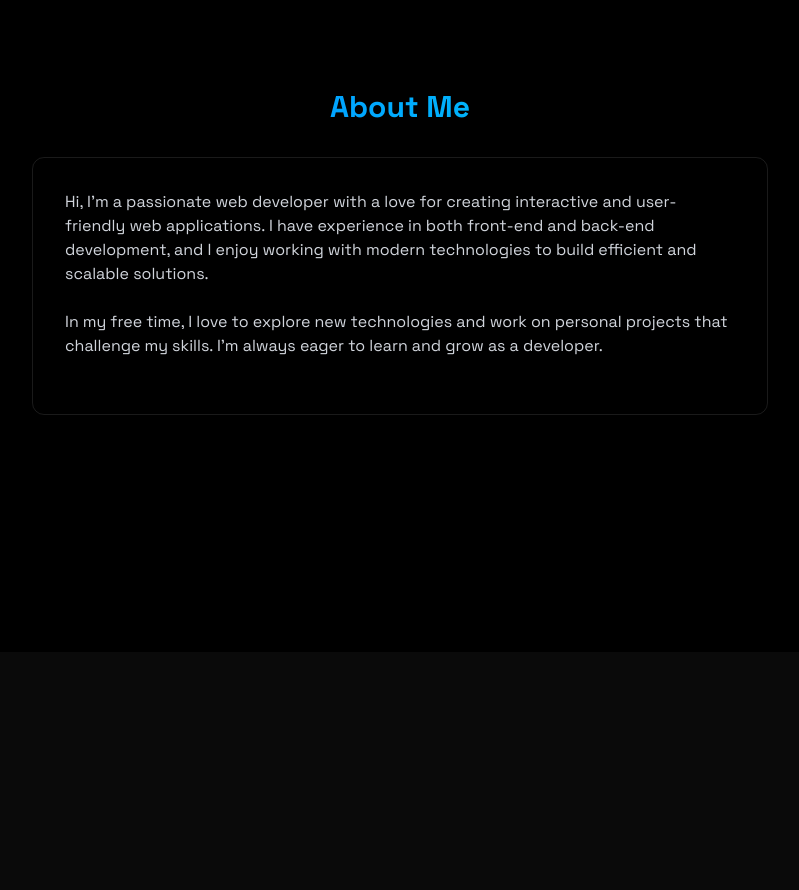
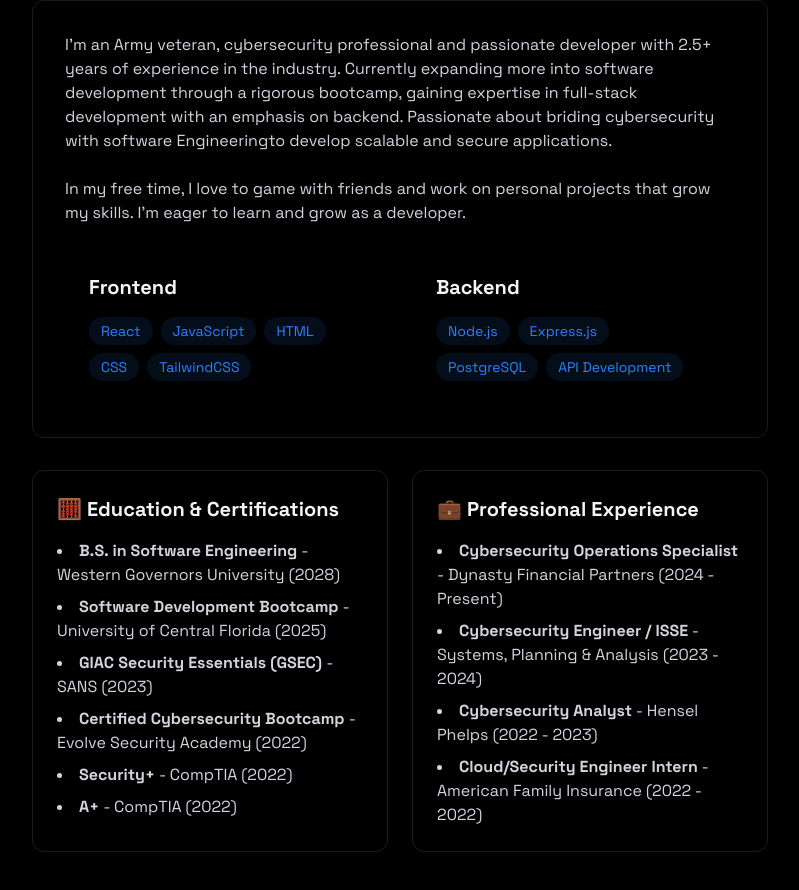
Before and after one commit to jarredhampton/portfolio, a React (Vite) app: page / in a window 1280 px wide. Shown: the part 948-1838 px from the top of the page, without its empty margins (240-1039 px from the left). Before the commit the page ends 1600 px from the top, so only its background shows below. Built offline with nearby package versions, Linux system fonts and the light colour scheme.

Commit message:
cleaned up home and about and finished experiences

```diff
--- a/src/components/sections/About.jsx
+++ b/src/components/sections/About.jsx
@@ -1,4 +1,13 @@
 export const About = () => {
+  const frontendSkills = ["React", "JavaScript", "HTML", "CSS", "TailwindCSS"];
+
+  const backendSkills = [
+    "Node.js",
+    "Express.js",
+    "PostgreSQL",
+    "API Development",
+  ];
+
   return (
     <section
       id="about"
@@ -11,16 +20,106 @@
 
         <div className="rounded-xl p-8 border-white/10 border hover:-translate-y-1 transition-all">
           <p className="text-gray-300 mb-6">
-            Hi, I'm a passionate web developer with a love for creating
-            interactive and user-friendly web applications. I have experience in
-            both front-end and back-end development, and I enjoy working with
-            modern technologies to build efficient and scalable solutions.
+            I'm an Army veteran, cybersecurity professional and passionate
+            developer with 2.5+ years of experience in the industry. Currently
+            expanding more into software development through a rigorous
+            bootcamp, gaining expertise in full-stack development with an
+            emphasis on backend. Passionate about briding cybersecurity with
+            software Engineeringto develop scalable and secure applications.
           </p>
           <p className="text-gray-300 mb-6">
-            In my free time, I love to explore new technologies and work on
-            personal projects that challenge my skills. I'm always eager to
-            learn and grow as a developer.
+            In my free time, I love to game with friends and work on personal
+            projects that grow my skills. I'm eager to learn and grow as a
+            developer.
           </p>
+
+          <div className="grid grid-cols-1 md:grid-cols-2 gap-6">
+            <div className="rounded-xl p-6 hover:-translate-y-1 transition-all">
+              <h3 className="text-xl font-bold mb-4"> Frontend</h3>
+              <div className="flex flex-wrap gap-2">
+                {frontendSkills.map((tech, key) => (
+                  <span
+                    key={key}
+                    className="bg-blue-500/10 text-blue-500 py-1 px-3 rounded-full text-sm hover:bg-blue-500/20 hover:shadow[0_2px_8px_rgba(59,130,246,0.2)] transition-all"
+                  >
+                    {tech}
+                  </span>
+                ))}
+              </div>
+            </div>
+
+            <div className="rounded-xl p-6 hover:-translate-y-1 transition-all">
+              <h3 className="text-xl font-bold mb-4"> Backend</h3>
+              <div className="flex flex-wrap gap-2">
+                {backendSkills.map((tech, key) => (
+                  <span
+                    key={key}
+                    className="bg-blue-500/10 text-blue-500 py-1 px-3 rounded-full text-sm hover:bg-blue-500/20 hover:shadow[0_2px_8px_rgba(59,130,246,0.2)] transition-all"
+                  >
+                    {tech}
+                  </span>
+                ))}
+              </div>
+            </div>
+          </div>
+        </div>
+
+        <div className="grid grid-cols-1 md:grid-cols-2 gap-6 mt-8">
+          <div className="p-6 rounded-xl border-white/10 border hover:-translate-y-1 transition-all">
+            <h3 className="text-xl font-bold mb-4">
+              🧮 Education & Certifications
+            </h3>
+            <ul className="list-disc list-inside text-gray-300 space-y-2">
+              <li>
+                <strong> B.S. in Software Engineering </strong> - Western
+                Governors University (2028)
+              </li>
+              <li>
+                <strong> Software Development Bootcamp </strong> - University of
+                Central Florida (2025)
+              </li>
+              <li>
+                <strong> GIAC Security Essentials (GSEC) </strong> - SANS (2023)
+              </li>
+              <li>
+                <strong> Certified Cybersecurity Bootcamp </strong> - Evolve
+                Security Academy (2022)
+              </li>
+              <li>
+                <strong> Security+ </strong> - CompTIA (2022)
+              </li>
+              <li>
+                <strong> A+ </strong> - CompTIA (2022)
+              </li>
+            </ul>
+          </div>
+          <div className="p-6 rounded-xl border-white/10 border hover:-translate-y-1 transition-all">
+            <h3 className="text-xl font-bold mb-4">
+              💼 Professional Experience
+            </h3>
+            <div className="space-y-4 text-gray-300">
+              <div>
+                <ul className="list-disc list-inside text-gray-300 space-y-2">
+                  <li>
+                    <strong>Cybersecurity Operations Specialist</strong> -
+                    Dynasty Financial Partners (2024 - Present)
+                  </li>
+                  <li>
+                    <strong>Cybersecurity Engineer / ISSE</strong> - Systems,
+                    Planning & Analysis (2023 - 2024)
+                  </li>
+                  <li>
+                    <strong>Cybersecurity Analyst</strong> - Hensel Phelps (2022
+                    - 2023)
+                  </li>
+                  <li>
+                    <strong>Cloud/Security Engineer Intern</strong> - American
+                    Family Insurance (2022 - 2022)
+                  </li>
+                </ul>
+              </div>
+            </div>
+          </div>
         </div>
       </div>
     </section>
--- a/src/components/sections/Home.jsx
+++ b/src/components/sections/Home.jsx
@@ -11,8 +11,7 @@
 
         <p className="text-gray-400 text-lg mb-8 max-w-lg mx-auto">
           I'm a full-stack developer who enjoys building clean, scalable
-          applications. My goal is to build solutions that offer both
-          exceptional performance and a delightful user experience.
+          applications.
         </p>
         <div className="flex justify-center space-x-4">
           <a
```
